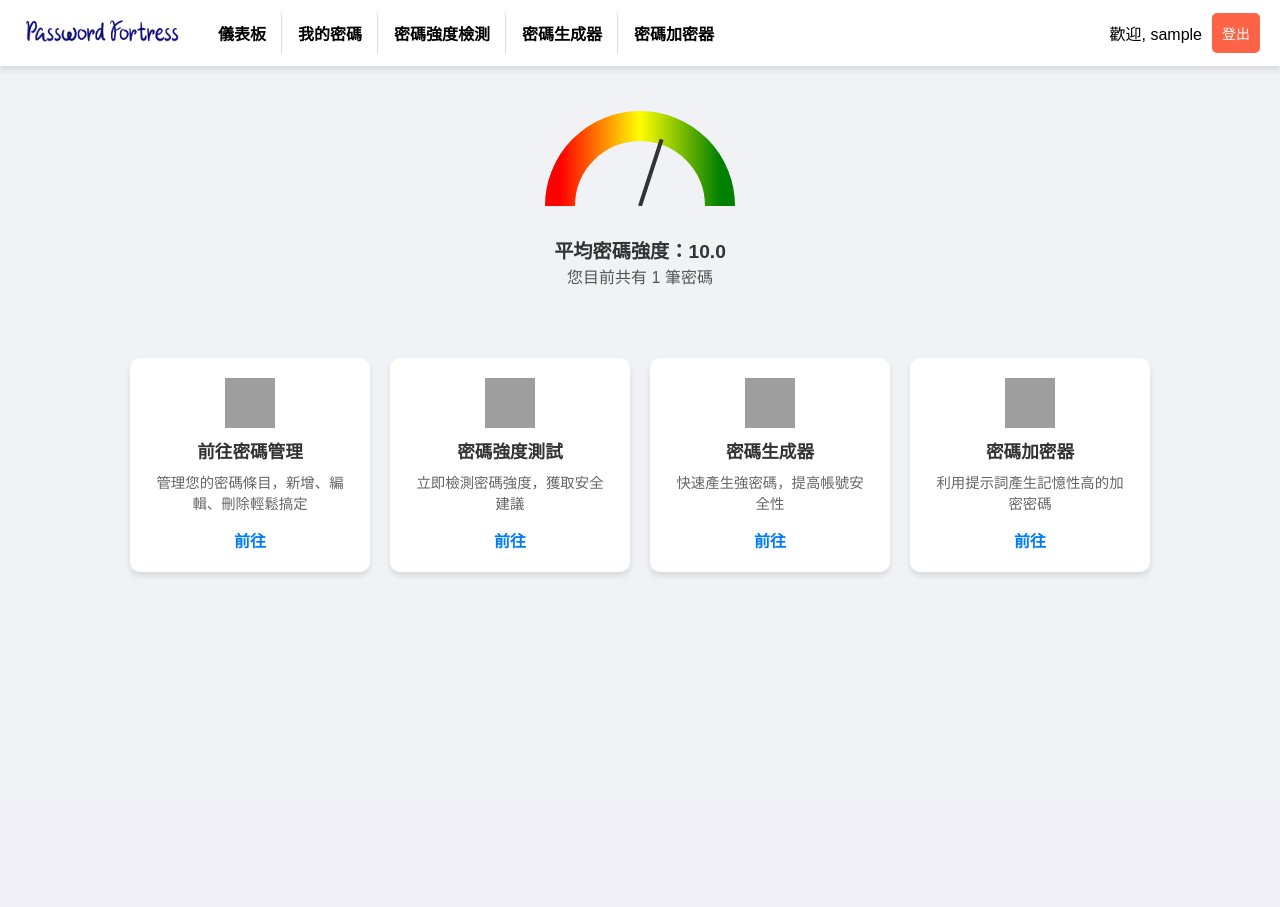
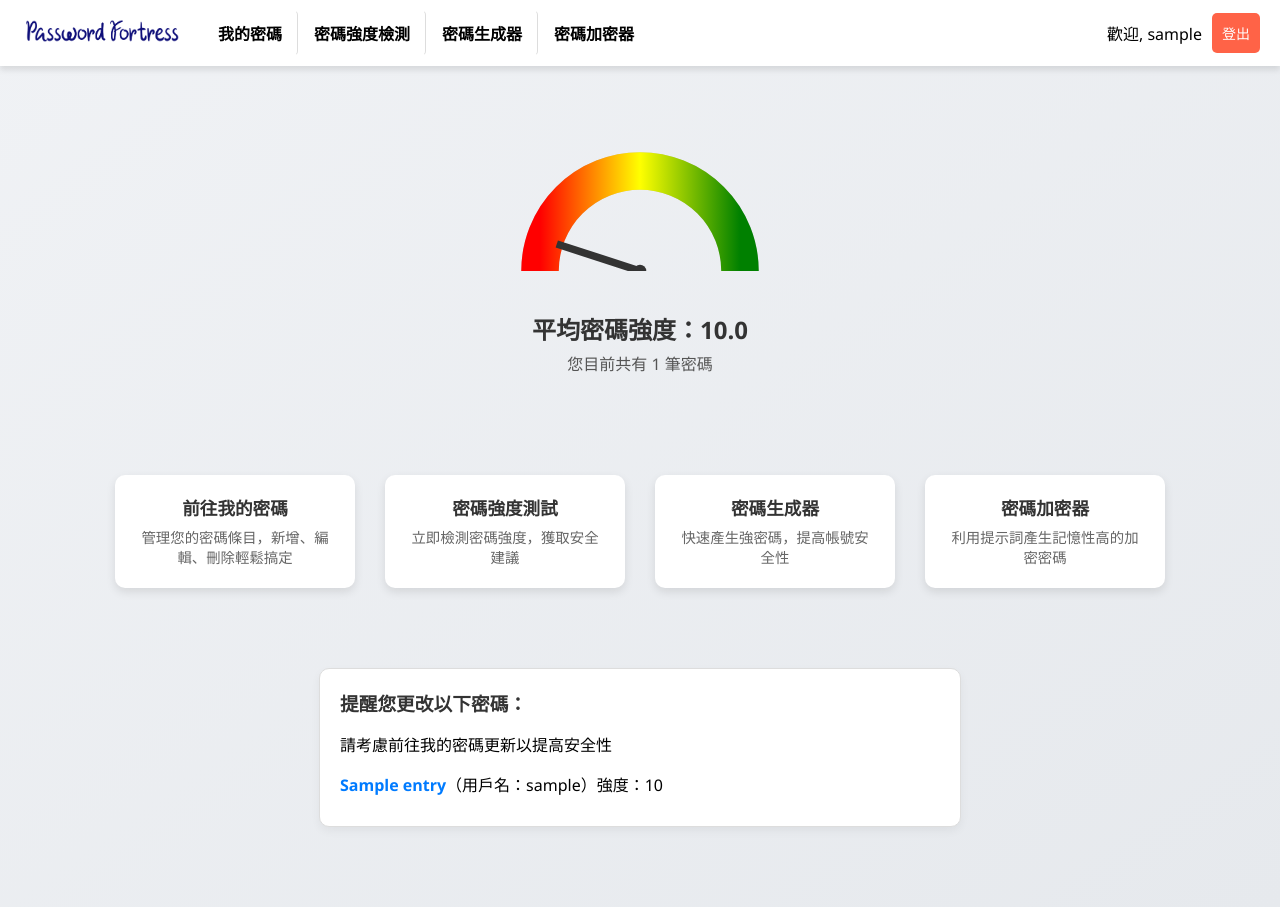
Before and after one commit to alvinlo62/Password-Fortress, a Flask app: page /dashboard/ in a window 1280 px wide. Before the commit the page ends 576 px from the top, so only its background shows below. Run offline with Flask 3, Linux system fonts and the light colour scheme; a user stored in the database is signed in; tables that the repository leaves empty hold one stand-in row (values such as "Sample post"); grey boxes are pictures that could not be loaded.

Commit message:
更新儀表板頁面、功能

```diff
--- a/dashboard.py
+++ b/dashboard.py
@@ -14,15 +14,19 @@ def dashboard():
     # 簡單計算平均強度(若無條目則給0)
     avg_strength = sum([e.strength_score for e in entries]) / total_entries if total_entries > 0 else 0
 
+    weak_passwords = [e for e in entries if e.strength_score < 50]
+
     return render_template('dashboard/dashboard.html',
                            total_entries=total_entries,
-                           avg_strength=round(avg_strength,2))
+                           avg_strength=round(avg_strength,2),
+                           weak_passwords=weak_passwords
+                           )
 
-@dashboard_bp.route('/reminders')
-@login_required
-def reminders():
-    # 簡單範例：提醒用戶更新長期未更新密碼或弱密碼
-    # 實務上你可以有一個 last_updated 欄位，這裡僅示範顯示弱密碼的提醒
-    entries = PasswordEntry.query.filter_by(user_id=current_user.id).all()
-    weak_passwords = [e for e in entries if e.strength_score < 50]
-    return render_template('dashboard/reminders.html', weak_passwords=weak_passwords)
+# @dashboard_bp.route('/')
+# @login_required
+# def reminders():
+#     # 簡單範例：提醒用戶更新長期未更新密碼或弱密碼
+#     # 實務上你可以有一個 last_updated 欄位，這裡僅示範顯示弱密碼的提醒
+#     entries = PasswordEntry.query.filter_by(user_id=current_user.id).all()
+#     weak_passwords = [e for e in entries if e.strength_score < 50]
+#     return render_template('dashboard/dashboard.html', weak_passwords=weak_passwords)
--- a/templates/base.html
+++ b/templates/base.html
@@ -135,10 +135,11 @@
     {% if current_user.is_authenticated %}
     <div class="header">
         <div class="logo">
-            <img src="{{ url_for('static', filename='images/logo.png') }}" alt="Logo" onclick="scrollToTop()">
+            <a href="{{ url_for('dashboard.dashboard') }}">
+                <img src="{{ url_for('static', filename='images/logo.png') }}" alt="Logo">
+            </a>
         </div>
         <nav class="nav">
-            <a href="/dashboard">儀表板</a>
             <a href="/password-manager/view">我的密碼</a>
             <a href="/password-strength-checker">密碼強度檢測</a>
             <a href="/password-generator">密碼生成器</a>
--- a/templates/dashboard/dashboard.html
+++ b/templates/dashboard/dashboard.html
@@ -3,28 +3,37 @@
 
 {% block content %}
 <style>
+body {
+    background: linear-gradient(to bottom right, #f0f2f5, #e6e9ed);
+    font-family: 'Segoe UI', Tahoma, Geneva, Verdana, sans-serif;
+}
+
+/* 整體容器 */
 .dashboard-container {
     display: flex;
     flex-direction: column;
     align-items: center;
     text-align: center;
-    margin-bottom: 50px;
-    margin-top: 20px;
+    padding: 60px 20px;
 }
 
+/* 儀表板區域 */
 .gauge-container {
     position: relative;
-    width: 200px;
-    height: 100px;
-    margin-bottom: 20px;
+    width: 250px;
+    height: 125px;
+    margin-bottom: 30px;
+    /* 讓整個儀表板區塊更突出 */
 }
 
+/* 半圓背景 */
 .gauge-bg {
     fill: none;
-    stroke: #ddd;
+    stroke: #ccc;
     stroke-width: 15;
 }
 
+/* 彩色弧線 */
 .gauge-arc {
     fill: none;
     stroke-width: 15;
@@ -32,30 +41,38 @@
     stroke-linecap: round;
 }
 
+/* 指針 */
 .gauge-needle {
     stroke: #333;
-    stroke-width: 2;
+    stroke-width: 3;
 }
 
+.gauge-center-dot {
+    fill: #333;
+}
+
+/* 顯示數值 */
 .gauge-value {
     margin-top: 10px;
-    font-size: 1.2rem;
+    font-size: 1.5rem;
     font-weight: bold;
     color: #333;
+    margin-bottom: 5px;
 }
 
 .password-count {
     font-size: 1rem;
     color: #555;
-    margin-bottom: 40px;
+    margin-bottom: 50px;
 }
 
+/* 卡片區域 */
 .features {
     display: flex;
     flex-wrap: wrap;
     justify-content: center;
-    gap: 20px;
-    margin-top: 30px;
+    gap: 30px;
+    margin-bottom: 50px;
 }
 
 .feature {
@@ -63,23 +80,21 @@
     width: 200px;
     padding: 20px;
     text-align: center;
-    box-shadow: 0 4px 6px rgba(0,0,0,0.1);
+    box-shadow: 0 4px 10px rgba(0,0,0,0.1);
     border-radius: 10px;
-    transition: box-shadow 0.3s;
+    transition: box-shadow 0.3s, transform 0.3s;
     display: flex;
     flex-direction: column;
     justify-content: center;
     align-items: center;
+    text-decoration: none;
+    color: inherit;
+    cursor: pointer;
 }
 
 .feature:hover {
-    box-shadow: 0 6px 10px rgba(0,0,0,0.2);
-}
-
-.feature img {
-    width: 50px;
-    height: 50px;
-    margin-bottom: 10px;
+    box-shadow: 0 6px 12px rgba(0,0,0,0.2);
+    transform: translateY(-3px);
 }
 
 .feature-title {
@@ -92,16 +107,60 @@
 .feature-desc {
     font-size: 0.9rem;
     color: #666;
+    line-height: 1.4;
+}
+
+/* 提醒區域 */
+.reminder-section {
+    width: 80%;
+    max-width: 600px;
+    margin: 0 auto;
+    background-color: #fff;
+    border: 1px solid #ddd;
+    border-radius: 10px;
+    padding: 20px;
+    text-align: left;
+    box-shadow: 0 4px 10px rgba(0,0,0,0.05);
+    margin-top: 30px;
+}
+
+.reminder-section h3 {
+    margin-top: 0;
+    color: #333;
+    font-weight: bold;
     margin-bottom: 15px;
 }
 
-.feature a {
-    text-decoration: none;
+.reminder-item {
+    margin-bottom: 10px;
+}
+
+.reminder-item strong {
     color: #007bff;
-    font-weight: bold;
 }
-.feature a:hover {
-    text-decoration: underline;
+
+/* RWD 調整 */
+@media (max-width: 600px) {
+    .features {
+        flex-direction: column;
+        align-items: center;
+    }
+    .feature {
+        width: 90%;
+        max-width: 300px;
+    }
+}
+
+/* 在儀表板上顯示0與100標記，以便使用者知道範圍 */
+.gauge-labels {
+    position: absolute;
+    width: 100%;
+    top: 100px;
+    display: flex;
+    justify-content: space-between;
+    font-size: 0.9rem;
+    color: #333;
+    padding: 0 10px;
 }
 </style>
 
@@ -115,52 +174,61 @@
                     <stop offset="100%" stop-color="green"/>
                 </linearGradient>
             </defs>
+            <!-- 背景半圓 -->
             <path d="M 10,50 A 40,40 0 0 1 90,50" class="gauge-bg" />
+            <!-- 彩色弧線 -->
             <path d="M 10,50 A 40,40 0 0 1 90,50" class="gauge-arc" />
-            <!-- 調整transform順序，以減少Lint誤判 -->
+            <!-- 指針：0-100對應-90度到90度 -->
             <line x1="50" y1="50" x2="50" y2="15" class="gauge-needle"
-                style="
-                    transform-origin: 50% 100%;
-                    transform: rotate({{ ((avg_strength * 180 / 100)|int) }}deg);
-                ">
+                  style="transform-origin:50% 100%; transform: rotate({{ (((avg_strength * 180 / 100) - 90)|int) }}deg);">
             </line>
+            <circle cx="50" cy="50" r="2.5" class="gauge-center-dot"></circle>
         </svg>
+        <!-- 加上0與100的標記 -->
+        <!-- <div class="gauge-labels">
+            <span>0</span>
+            <span>100</span>
+        </div> -->
     </div>
     <div class="gauge-value">
-        平均密碼強度：{{ avg_strength }}
+        平均密碼強度：{{ avg_strength|round(2) }}
     </div>
     <div class="password-count">
         您目前共有 {{ total_entries }} 筆密碼
     </div>
 
     <div class="features">
-        <div class="feature">
-            <img src="{{ url_for('static', filename='images/dashboard_icon.png') }}" alt="Dashboard Icon">
-            <div class="feature-title">前往密碼管理</div>
+        <a href="{{ url_for('password_manager.view_passwords') }}" class="feature">
+            <div class="feature-title">前往我的密碼</div>
             <div class="feature-desc">管理您的密碼條目，新增、編輯、刪除輕鬆搞定</div>
-            <a href="{{ url_for('password_manager.view_passwords') }}">前往</a>
-        </div>
+        </a>
 
-        <div class="feature">
-            <img src="{{ url_for('static', filename='images/strength_icon.png') }}" alt="Strength Icon">
+        <a href="{{ url_for('password_strength_checker.checker') }}" class="feature">
             <div class="feature-title">密碼強度測試</div>
             <div class="feature-desc">立即檢測密碼強度，獲取安全建議</div>
-            <a href="{{ url_for('password_strength_checker.checker') }}">前往</a>
-        </div>
+        </a>
 
-        <div class="feature">
-            <img src="{{ url_for('static', filename='images/generator_icon.png') }}" alt="Generator Icon">
+        <a href="{{ url_for('password_generator.generator') }}" class="feature">
             <div class="feature-title">密碼生成器</div>
             <div class="feature-desc">快速產生強密碼，提高帳號安全性</div>
-            <a href="{{ url_for('password_generator.generator') }}">前往</a>
-        </div>
+        </a>
 
-        <div class="feature">
-            <img src="{{ url_for('static', filename='images/encryptor_icon.png') }}" alt="Encryptor Icon">
+        <a href="{{ url_for('password_encryptor.encryptor') }}" class="feature">
             <div class="feature-title">密碼加密器</div>
             <div class="feature-desc">利用提示詞產生記憶性高的加密密碼</div>
-            <a href="{{ url_for('password_encryptor.encryptor') }}">前往</a>
+        </a>
+    </div>
+
+    {% if weak_passwords and weak_passwords|length > 0 %}
+    <div class="reminder-section">
+        <h3>提醒您更改以下密碼：</h3>
+        <p>請考慮前往我的密碼更新以提高安全性</p>
+        {% for entry in weak_passwords %}
+        <div class="reminder-item">
+            <strong>{{ entry.site_name }}</strong>（用戶名：{{ entry.site_username }}）強度：{{ entry.strength_score }}<br>
         </div>
+        {% endfor %}
     </div>
+    {% endif %}
 </div>
 {% endblock %}
```
